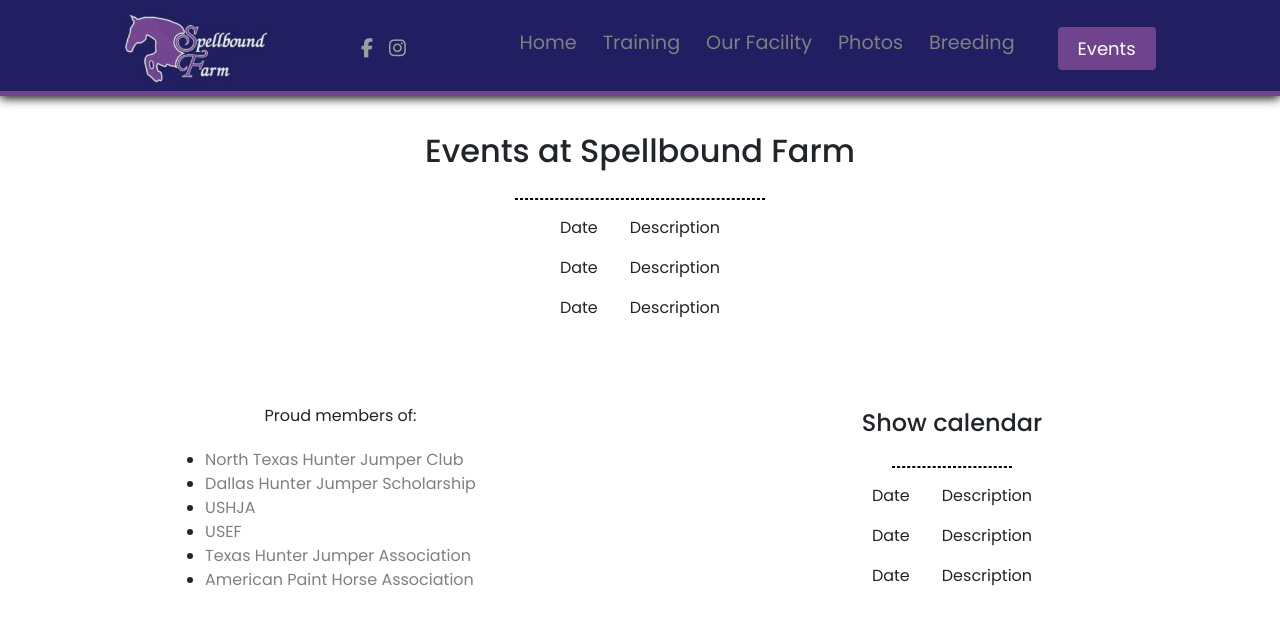
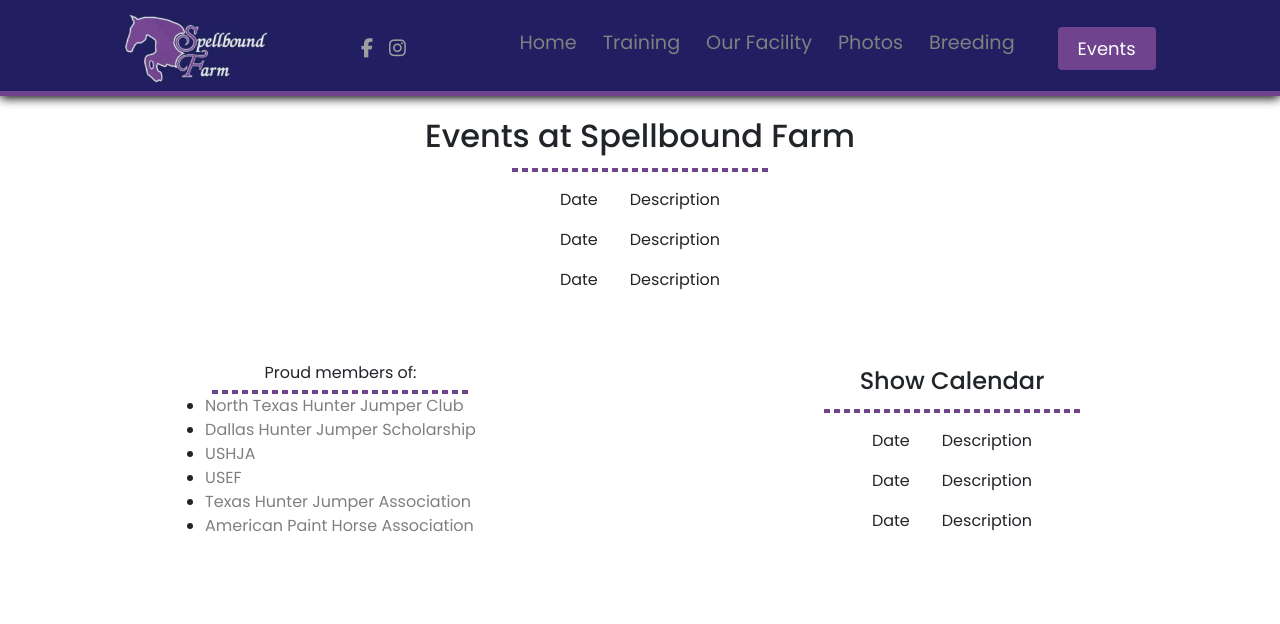
Before and after one commit to supermonkey74/SBF-React, a React (Create React App) app: page /events in a window 1280 px wide. Shown: the top 624 px of the page. Built offline with nearby package versions, Linux system fonts and the light colour scheme; some icons are missing; the HTML template or start-up script is replaced by a standard one.

Commit message:
Events page esdits - Lines

```diff
--- a/src/Components/pages/Events.css
+++ b/src/Components/pages/Events.css
@@ -1,6 +1,7 @@
 :root {
 
       --sbPurple:#6f438e;
+      --sbligterPurle:#826994;
       --sbBlue:  #211e61;
       --sbGrey: #9e9e9e;
       --primary: #1888ff;
@@ -29,7 +30,7 @@
 
 .sbf-events-title {
 
-        padding: 20px;
+        padding: 5px;
 }
 
 .clubs-container {
@@ -51,8 +52,6 @@
     align-items: center;
     justify-content: center;
     padding: 1rem;
-
-
 
     /* border: blue solid; */
 }
@@ -103,8 +102,8 @@ a:hover {
 
 .underline-large {
 
-    border: 1px dashed #000;
-    width: 20%;
+    border: 2px dashed var(--sbPurple);
+    width: 20vw;
     /* margin: auto;  */
 
 }
--- a/src/Components/pages/Events.js
+++ b/src/Components/pages/Events.js
@@ -29,7 +29,7 @@ export default function Events() {
 
                         <div className="club-sites">
                             <h7 className="sbf-events-title">Proud members of:</h7>
-
+                            <div className="underline-large"></div>
                             <ul className="">
                                 <li> <a href="https://www.nthjc.com/" target="none">North Texas Hunter Jumper Club</a>  </li>
                                 <li> <a href="https://dallashunterjumperscholarship.org/" target="none">Dallas Hunter Jumper Scholarship</a> </li>
@@ -42,7 +42,7 @@ export default function Events() {
                         </div>
 
                         <div className="sbf-events">
-                            <h4 className="sbf-events-title">Show calendar</h4>
+                            <h4 className="sbf-events-title">Show Calendar</h4>
                             <div className="underline-large"></div>
                             <ul className="">
                             <div className="sbf-show-list">
```
